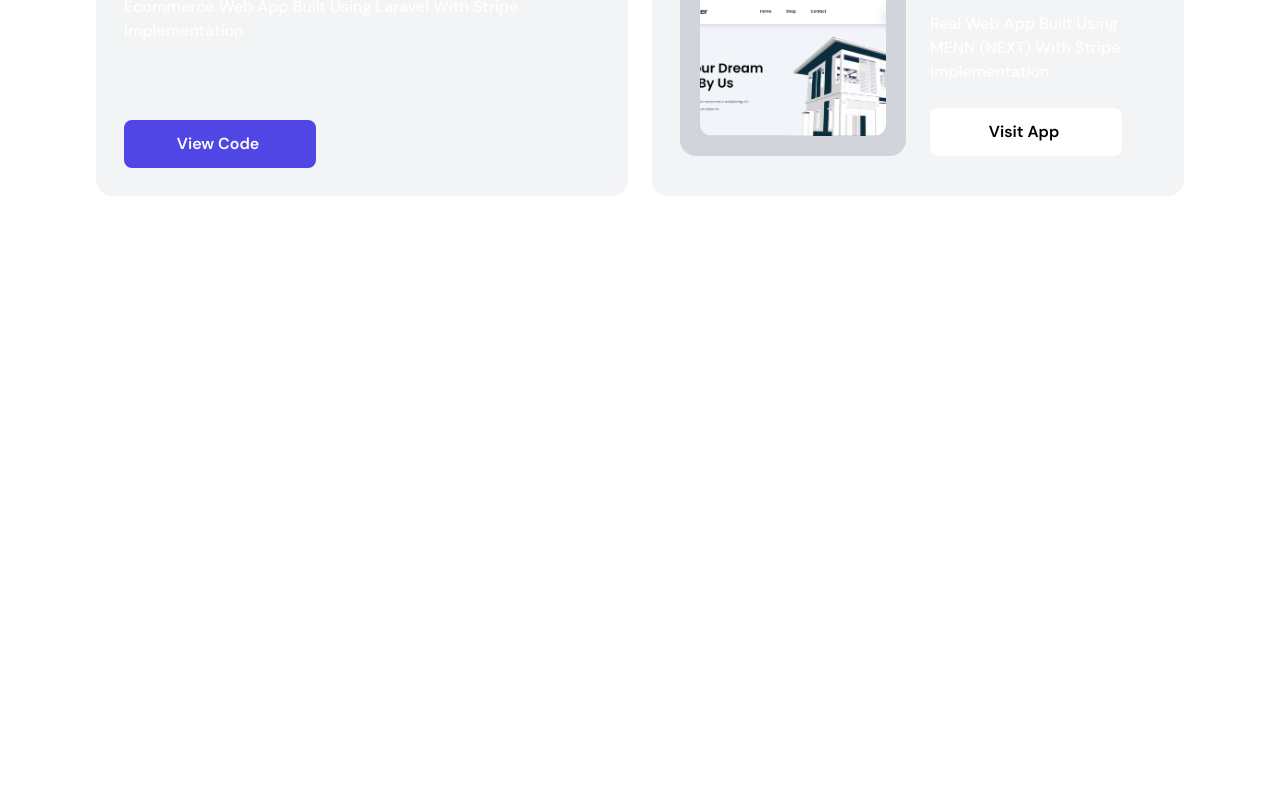
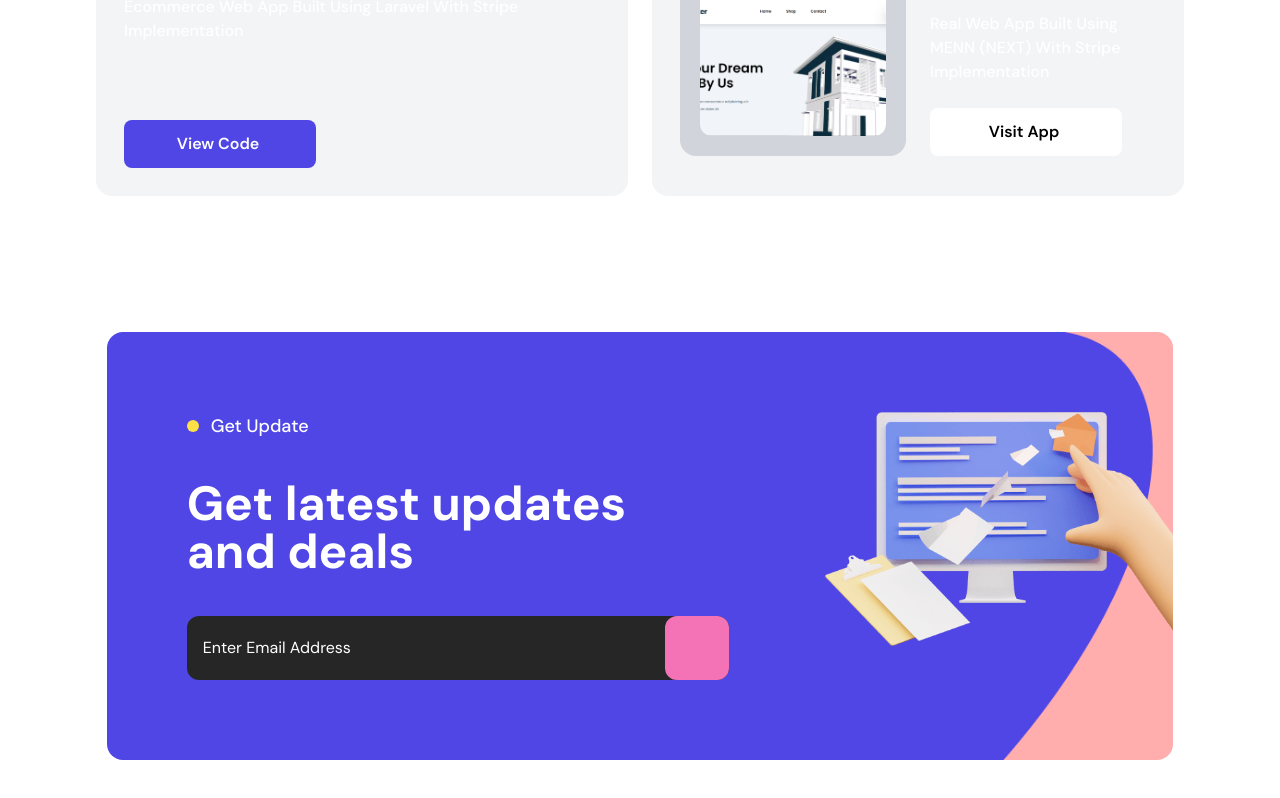
Before and after one commit to heyitsuzair/collax-ecommerce-next, a Next.js app: page / in a window 1280 px wide. Shown: the part 3208-4006 px from the top of the page. Before the commit the page ends 3500 px from the top, so only its background shows below. Built offline with nearby package versions, Linux system fonts and the light colour scheme.

Commit message:
Pre Footer Added

```diff
--- a/pages/_app.jsx
+++ b/pages/_app.jsx
@@ -1,7 +1,7 @@
 import "../styles/globals.css";
 import { useState, useEffect } from "react";
 import { useRouter } from "next/router";
-import { ProgressBar, Navbar } from "../src/components/commons";
+import { ProgressBar, Navbar, PreFooter } from "../src/components/commons";
 
 export default function App({ Component, pageProps }) {
   const [progress, setProgress] = useState(0);
@@ -29,6 +29,7 @@ export default function App({ Component, pageProps }) {
       <ProgressBar progress={progress} />
       <Navbar minimal={currentRoutePath === "/" ? true : false} />
       <Component {...pageProps} />
+      <PreFooter />
     </>
   );
 }
--- a/pages/_document.jsx
+++ b/pages/_document.jsx
@@ -9,7 +9,7 @@ export default function Document() {
           href="https://cdnjs.cloudflare.com/ajax/libs/font-awesome/6.2.1/css/all.min.css"
           integrity="sha512-MV7K8+y+gLIBoVD59lQIYicR65iaqukzvf/nwasF0nqhPay5w/9lJmVM2hMDcnK1OnMGCdVK+iQrJ7lzPJQd1w=="
           crossOrigin="anonymous"
-          referrerpolicy="no-referrer"
+          referrerPolicy="no-referrer"
         />
         <link
           rel="stylesheet"
--- /dev/null
+++ b/src/components/commons/footer/PreFooter.jsx
@@ -0,0 +1,52 @@
+import Image from "next/image";
+import React from "react";
+import bg from "../../../img/news-shape.png";
+import HeadingCircleLeft from "../headings/Heading.circle.left";
+import InputIconned from "../inputs/Input.iconned";
+import Text5Xl from "../text/Text.5xl";
+
+const PreFooter = () => {
+  /**
+   * Props For Iconned Input
+   */
+  const inputProps = {
+    placeholder: "Enter Email Address",
+    name: "email",
+  };
+
+  /**
+   * Image For Footer
+   */
+  const FOOTER_IMAGE = require("../../../img/news-1.png");
+
+  return (
+    <div className="w-10/12 mx-auto">
+      <div
+        className="bg-no-repeat bg-contain bg-right rounded-2xl my-10 bg-indigo-600"
+        style={{ backgroundImage: `url(${bg.src})` }}
+      >
+        <div className="flex flex-col px-10 lg:px-0 lg:pl-20 py-20 justify-between gap-10 lg:flex-row lg:gap-24">
+          <div className="left flex flex-col gap-10">
+            <HeadingCircleLeft text="Get Update" textClasses="text-gray-300" />
+            <Text5Xl
+              text="Get latest updates and deals"
+              classes="font-bold pr-24"
+            />
+            <form action="/" method="GET" className="input">
+              <InputIconned
+                classes="bg-indigo-500"
+                icon="fa-solid fa-paper-plane w-16 h-16 text-white bg-pink-400"
+                inputProps={inputProps}
+              />
+            </form>
+          </div>
+          <div className="right">
+            <Image src={FOOTER_IMAGE} alt="Loading..." />
+          </div>
+        </div>
+      </div>
+    </div>
+  );
+};
+
+export default PreFooter;
--- a/src/components/commons/index.js
+++ b/src/components/commons/index.js
@@ -18,11 +18,13 @@ import IconPlain from "./icons/Icon.plain";
 import IconHoverable from "./icons/Icon.hoverable";
 import IconTitled from "./icons/Icon.titled";
 import InputIconned from "./inputs/Input.iconned";
+import InputButtoned from "./inputs/Input.buttoned";
 import CardIconTitleDescription from "./cards/Card.icon.title.description";
 import CardImageTitleDescriptionButton from "./cards/Card.image.title.description.button";
 import HeadingCircleLeft from "./headings/Heading.circle.left";
 import TabsUnderlined from "./tabs/Tabs.underlined";
 import ProjectsGrid from "./grids/ProjectsGrid";
+import PreFooter from "./footer/PreFooter";
 
 export {
   Logo,
@@ -45,9 +47,11 @@ export {
   IconTitled,
   IconHoverable,
   InputIconned,
+  InputButtoned,
   CardIconTitleDescription,
   CardImageTitleDescriptionButton,
   HeadingCircleLeft,
   TabsUnderlined,
   ProjectsGrid,
+  PreFooter,
 };
--- /dev/null
+++ b/src/components/commons/inputs/Input.buttoned.jsx
@@ -0,0 +1,30 @@
+import React from "react";
+import TextError from "../text/Text.error";
+import { ScaledButton } from "../index";
+
+const InputButtoned = ({
+  classes,
+  inputProps,
+  error,
+  errorText,
+  icon,
+  buttonText,
+  onButtonClick,
+}) => {
+  return (
+    <div>
+      <div
+        className={`flex items-center gap-4 bg-neutral-800 justify-between rounded-xl ${classes}`}
+      >
+        <input
+          {...inputProps}
+          className="bg-inherit w-full placeholder:text-white outline-0 rounded-xl pl-4 text-white"
+        />
+        <ScaledButton onClick={onButtonClick} text={buttonText} icon={icon} />
+      </div>
+      {error && <TextError text={errorText} />}
+    </div>
+  );
+};
+
+export default InputButtoned;
```
Also changed, not shown: src/img/news-1.png (added), src/img/news-shape.png (added).
